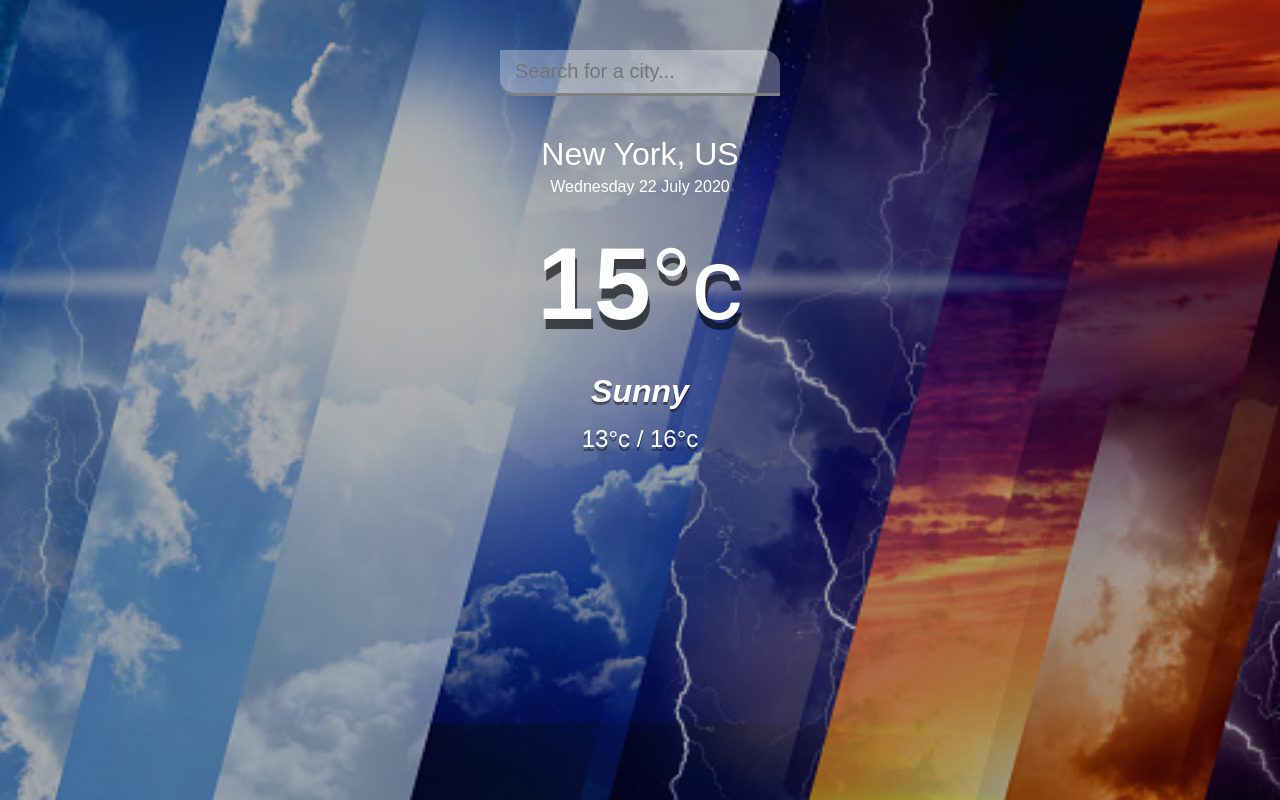
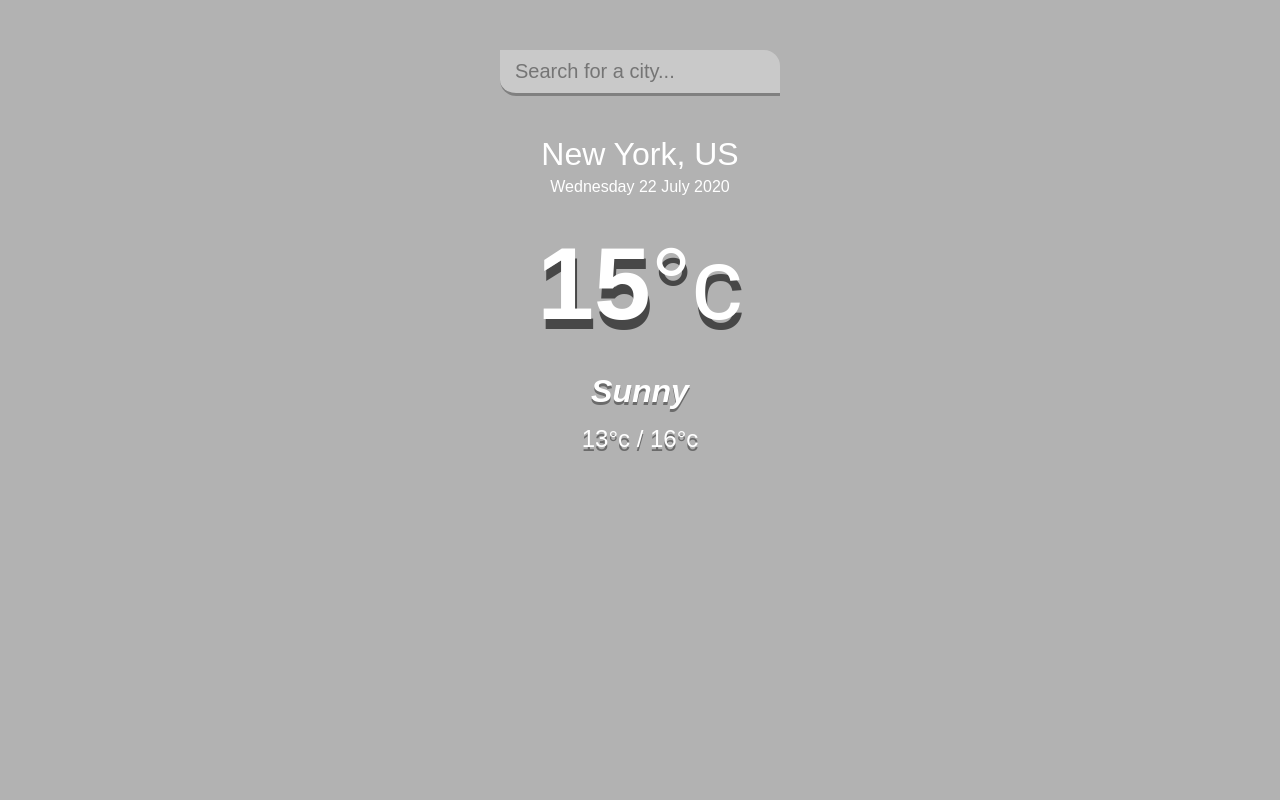
Before and after one commit to rdm123/Weather-Application, a plain HTML site: page index.html in a window 1280 px wide. Drawn offline with Linux system fonts and the light colour scheme.

Commit message:
Update main.css

```diff
--- a/main.css
+++ b/main.css
@@ -6,7 +6,7 @@
 
 body {
   font-family: 'montserrat', sans-serif;
-  background-image:url('istockphoto-531889697-170667a.jpg');
+  background-image:src('istockphoto-531889697-170667a.jpg');
    background-size:cover;
   background-position: top center;
 }
```
